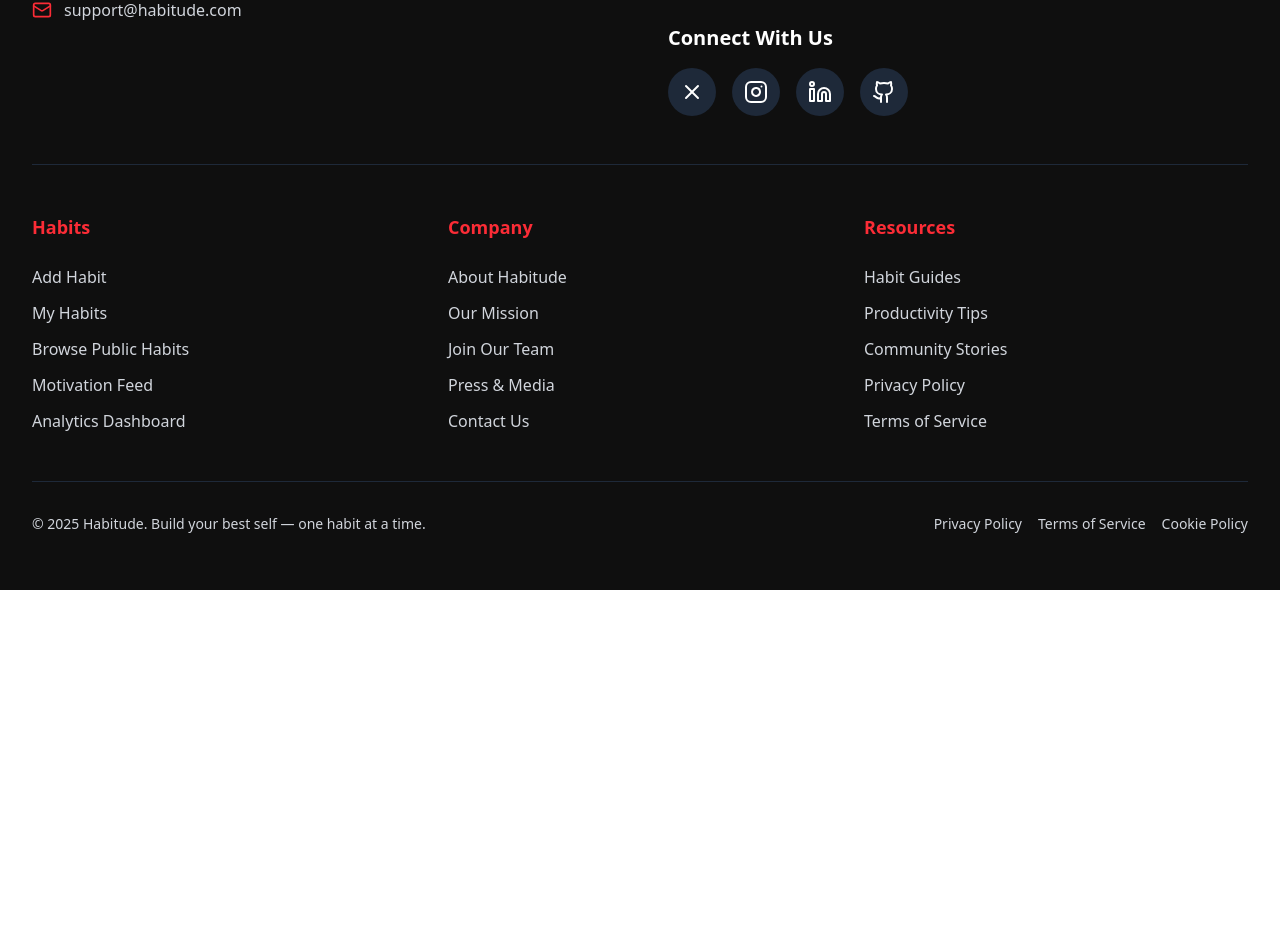
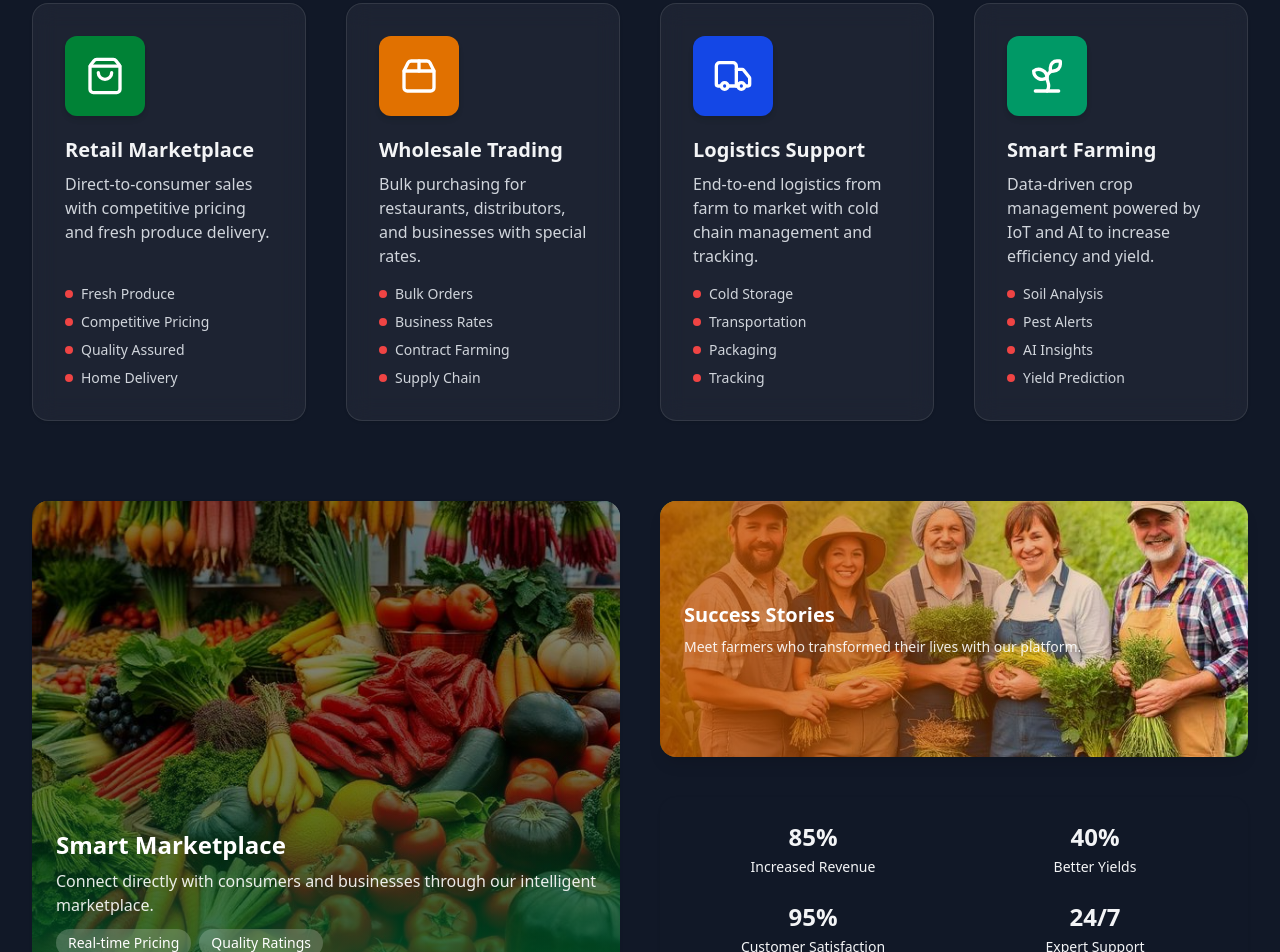
Before and after one commit to FahimTasnimKhan/Habitude-client, a React (Vite) app: page / in a window 1280 px wide. Shown: the part 3235-4187 px from the top of the page. Before the commit the page ends 3825 px from the top, so only its background shows below. Built offline with nearby package versions, Linux system fonts and the light colour scheme.

Commit message:
Services added

```diff
--- /dev/null
+++ b/src/pages/HomePage/FeaturedShowcase.jsx
@@ -0,0 +1,83 @@
+import React, { useEffect } from 'react';
+import StatsCounter from './StatsCounter';
+import AOS from 'aos';
+import 'aos/dist/aos.css';
+
+const FeaturedShowcase = ({
+  marketplaceImage,
+  farmersImage,
+  themeForegroundStyle,
+}) => {
+  useEffect(() => {
+    AOS.init({
+      duration: 1000,
+      once: true,
+      easing: 'ease-in-out',
+    });
+    AOS.refresh(); // Refresh to detect new elements
+  }, []);
+
+  return (
+    <div className="grid lg:grid-cols-2 gap-10 items-center">
+      {/* Marketplace Image */}
+      <div
+        className="relative rounded-2xl overflow-hidden shadow-sm hover:shadow-lg"
+        data-aos="fade-right"
+        data-aos-duration="900"
+      >
+        <img
+          src={marketplaceImage}
+          alt="Agricultural Marketplace"
+          className="w-full h-[480px] object-cover"
+        />
+        <div className="absolute inset-0 bg-black/50"></div>
+        <div className="absolute inset-0 bg-gradient-to-t from-green-800/70 via-transparent to-transparent"></div>
+        <div className="absolute bottom-6 left-6 text-white">
+          <h3 className="text-2xl font-bold mb-2">Smart Marketplace</h3>
+          <p className="text-white/90 mb-3">
+            Connect directly with consumers and businesses through our
+            intelligent marketplace.
+          </p>
+          <div className="flex flex-wrap gap-2">
+            <span className="bg-white/20 px-3 py-1 rounded-full text-sm backdrop-blur-sm">
+              Real-time Pricing
+            </span>
+            <span className="bg-white/20 px-3 py-1 rounded-full text-sm backdrop-blur-sm">
+              Quality Ratings
+            </span>
+          </div>
+        </div>
+      </div>
+
+      {/* Farmer Success Section */}
+      <div className="space-y-10">
+        <div
+          className="relative rounded-2xl overflow-hidden shadow-lg"
+          data-aos="fade-left"
+          data-aos-duration="900"
+        >
+          <img
+            src={farmersImage}
+            alt="Successful Farmers"
+            className="w-full h-64 object-cover"
+          />
+          <div className="absolute inset-0 bg-gradient-to-r from-amber-700/80 to-transparent"></div>
+          <div className="absolute inset-0 flex items-center">
+            <div className="p-6 text-white">
+              <h3 className="text-xl font-bold mb-2">Success Stories</h3>
+              <p className="text-white/90 text-sm">
+                Meet farmers who transformed their lives with our platform.
+              </p>
+            </div>
+          </div>
+        </div>
+
+        <div className="space-y-10" data-aos="fade-up" data-aos-delay="100">
+          <StatsCounter themeForegroundStyle={themeForegroundStyle} />
+        </div>
+      </div>
+    </div>
+  );
+};
+
+export default FeaturedShowcase;
--- a/src/pages/HomePage/Home.jsx
+++ b/src/pages/HomePage/Home.jsx
@@ -1,6 +1,7 @@
 import Features from './Features';
 import HeroSection from './HeroSection';
 import HowItWorks from './HowItWorks';
+import Services from './Services';
 
 const Home = () => {
   return (
@@ -10,9 +11,9 @@ const Home = () => {
       {/* <WeatherForecastSection /> */}
       <Features />
       <HowItWorks />
-      {/* <AdvertisementSection />
+      {/* <AdvertisementSection /> */}
       <Services />
-      <LatestReviews />
+      {/* <LatestReviews />
       <FarmerSuccessStoriesSection />
       <OurTrustedPartnersSection />
       <BecomePartner /> */}
--- /dev/null
+++ b/src/pages/HomePage/ServiceCard.jsx
@@ -0,0 +1,56 @@
+import React, { useEffect } from 'react';
+import AOS from 'aos';
+import 'aos/dist/aos.css';
+
+const ServiceCard = ({
+  icon: Icon,
+  title,
+  description,
+  features,
+  color = 'bg-[#EF4444]',
+}) => {
+  useEffect(() => {
+    AOS.init({ duration: 900, once: true, easing: 'ease-in-out' });
+  }, []);
+
+  return (
+    <div
+      data-aos="zoom-in-up"
+      className="rounded-2xl p-6 sm:p-8 bg-white/5 border border-white/10
+      backdrop-blur-md shadow-sm hover:shadow-[0_10px_30px_rgba(239,68,68,0.2)]
+      hover:-translate-y-2 transition-all duration-300 flex flex-col h-full text-gray-100"
+    >
+      {/* Icon */}
+      <div
+        className={`w-16 h-16 md:w-20 md:h-20 rounded-xl ${color} flex items-center justify-center mb-5
+        shadow-md transition-transform duration-300 group-hover:scale-110`}
+      >
+        <Icon className="w-8 h-8 md:w-10 md:h-10 text-white" />
+      </div>
+
+      {/* Title */}
+      <h3 className="text-lg md:text-xl font-semibold mb-2 hover:text-[#EF4444] transition-colors duration-300">
+        {title}
+      </h3>
+
+      {/* Description */}
+      <p className="text-sm md:text-base text-gray-300 mb-4 flex-grow">
+        {description}
+      </p>
+
+      {/* Features List */}
+      {features && features.length > 0 && (
+        <ul className="space-y-2 text-sm text-gray-300">
+          {features.map((feature, idx) => (
+            <li key={idx} className="flex items-start">
+              <span className="w-2 h-2 bg-[#EF4444] rounded-full mt-1.5 mr-2"></span>
+              {feature}
+            </li>
+          ))}
+        </ul>
+      )}
+    </div>
+  );
+};
+
+export default ServiceCard;
--- /dev/null
+++ b/src/pages/HomePage/Services.jsx
@@ -0,0 +1,111 @@
+import React, { useEffect } from 'react';
+import { ShoppingBag, Package2, Truck, Sprout } from 'lucide-react';
+import marketplaceImage from '../../assets/Logo/marketplace.jpg';
+import farmersImage from '../../assets/Logo/farmers-success.jpg';
+
+
+import AOS from 'aos';
+import 'aos/dist/aos.css';
+import ServiceCard from './ServiceCard';
+import FeaturedShowcase from './FeaturedShowcase';
+
+const services = [
+  {
+    icon: ShoppingBag,
+    title: 'Retail Marketplace',
+    description:
+      'Direct-to-consumer sales with competitive pricing and fresh produce delivery.',
+    features: [
+      'Fresh Produce',
+      'Competitive Pricing',
+      'Quality Assured',
+      'Home Delivery',
+    ],
+    color: 'bg-green-700',
+  },
+  {
+    icon: Package2,
+    title: 'Wholesale Trading',
+    description:
+      'Bulk purchasing for restaurants, distributors, and businesses with special rates.',
+    features: [
+      'Bulk Orders',
+      'Business Rates',
+      'Contract Farming',
+      'Supply Chain',
+    ],
+    color: 'bg-amber-600',
+  },
+  {
+    icon: Truck,
+    title: 'Logistics Support',
+    description:
+      'End-to-end logistics from farm to market with cold chain management and tracking.',
+    features: ['Cold Storage', 'Transportation', 'Packaging', 'Tracking'],
+    color: 'bg-blue-700',
+  },
+  {
+    icon: Sprout,
+    title: 'Smart Farming',
+    description:
+      'Data-driven crop management powered by IoT and AI to increase efficiency and yield.',
+    features: [
+      'Soil Analysis',
+      'Pest Alerts',
+      'AI Insights',
+      'Yield Prediction',
+    ],
+    color: 'bg-emerald-600',
+  },
+];
+
+const Services = () => {
+  // Initialize AOS with same config as HowItWorks for consistency
+  useEffect(() => {
+    AOS.init({
+      duration: 1000,
+      once: true,
+      easing: 'ease-in-out',
+      offset: 100,
+    });
+  }, []);
+
+  return (
+    <div
+      id="services"
+      className="md:py-24 py-16 min-h-screen flex items-center overflow-hidden bg-[#111827] text-gray-100"
+    >
+      <div className="w-full max-w-7xl mx-auto px-4 sm:px-6 lg:px-8">
+        {/* Header */}
+        <div className="text-center mb-12 sm:mb-16" data-aos="fade-up">
+          <h2 className="text-3xl sm:text-4xl md:text-5xl font-bold mb-4 leading-snug">
+            Empowering Every Step of Agriculture
+          </h2>
+          <p className="text-base sm:text-lg md:text-xl max-w-2xl mx-auto text-gray-300">
+            From marketplace to smart farming — discover our complete ecosystem
+            built for modern agriculture.
+          </p>
+        </div>
+
+        {/* Service Cards */}
+        <div className="relative grid grid-cols-1 sm:grid-cols-2 lg:grid-cols-4 gap-6 sm:gap-8 md:gap-10 mb-20">
+          {services.map((service, idx) => (
+            <div key={idx} data-aos="zoom-in" data-aos-delay={idx * 150}>
+              <ServiceCard {...service} />
+            </div>
+          ))}
+        </div>
+
+        {/* Showcase Section */}
+        <div data-aos="fade-up" data-aos-delay={100}>
+          <FeaturedShowcase
+            marketplaceImage={marketplaceImage}
+            farmersImage={farmersImage}
+          />
+        </div>
+      </div>
+    </div>
+  );
+};
+
+export default Services;
--- /dev/null
+++ b/src/pages/HomePage/StatsCounter.jsx
@@ -0,0 +1,47 @@
+import React from 'react';
+import CountUp from 'react-countup';
+
+const StatsCounter = ({ themeForegroundStyle }) => {
+  const stats = [
+    { value: 85, label: 'Increased Revenue', suffix: '%' },
+    { value: 40, label: 'Better Yields', suffix: '%' },
+    { value: 95, label: 'Customer Satisfaction', suffix: '%' },
+    { value: 24, label: 'Expert Support', suffix: '/7' },
+  ];
+
+  return (
+    <div
+      className={`${themeForegroundStyle} rounded-2xl shadow-sm hover:shadow-lg p-6`}
+      data-aos="fade-up"
+      data-aos-duration="900"
+    >
+      <div className="grid grid-cols-2 gap-6 text-center">
+        {stats.map((stat, idx) => (
+          <div
+            key={idx}
+            data-aos="zoom-in"
+            data-aos-delay={idx * 150}
+            data-aos-duration="900"
+          >
+            {/* Counter */}
+            <div className="text-2xl font-bold mb-1">
+              <CountUp
+                start={0}
+                end={stat.value}
+                duration={2}
+                suffix={stat.suffix}
+                enableScrollSpy
+                scrollSpyOnce
+              />
+            </div>
+
+            {/* Label */}
+            <div className="text-sm">{stat.label}</div>
+          </div>
+        ))}
+      </div>
+    </div>
+  );
+};
+
+export default StatsCounter;
```
